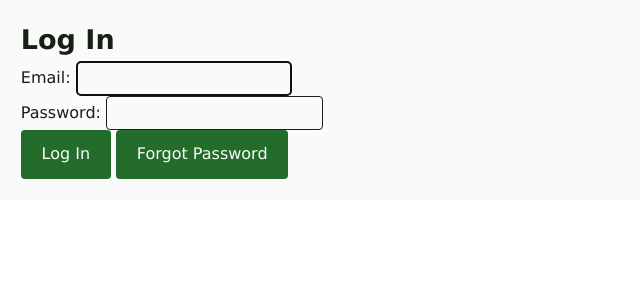
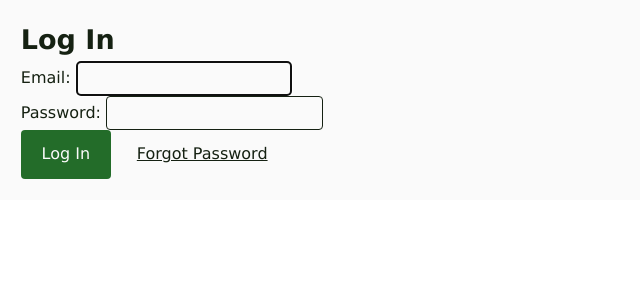
Before and after one commit to lancegoyke/djarter, a Django app: page /accounts/login/ in a window 1280 px wide. Shown: the part 66-366 px from the top of the page, without its empty margins (0-640 px from the left). Run offline with Django 4.2, Linux system fonts and the light colour scheme; parts of the project's set-up code (start-up, migrations or seed data) failed here and were passed over.

Commit message:
improve spacing, styling,  and sizing for buttons

```diff
--- a/static/style.css
+++ b/static/style.css
@@ -59,6 +59,13 @@ footer {
   max-width: none;
 }
 
+footer,
+header,
+main,
+nav {
+  display: block;
+}
+
 img {
   max-width: 100%;
 }
@@ -74,7 +81,6 @@ ul {
 h1 {
   font-size: var(--s3);
   line-height: normal;
-  text-align: center;
 }
 
 h2 {
@@ -220,13 +226,25 @@ button,
   text-decoration: none;
   cursor: pointer;
   padding: var(--s-1) var(--s1);
+  max-width: fit-content;
   border: 0 solid;
   border-radius: var(--border-radius);
   outline: var(--border-thin) solid transparent;
   /* for showing shape in high contrast mode */
   outline-offset: calc(var(--border-thin) * -1);
-  color: var(--color-light) !important;
+  color: var(--color-light);
   background-color: var(--color-accent);
+}
+
+.box button,
+.box .button {
+  color: var(--color-light);
+}
+
+.button.bare {
+  background-color: unset;
+  color: unset;
+  text-decoration: underline;
 }
 
 button:hover,
```
